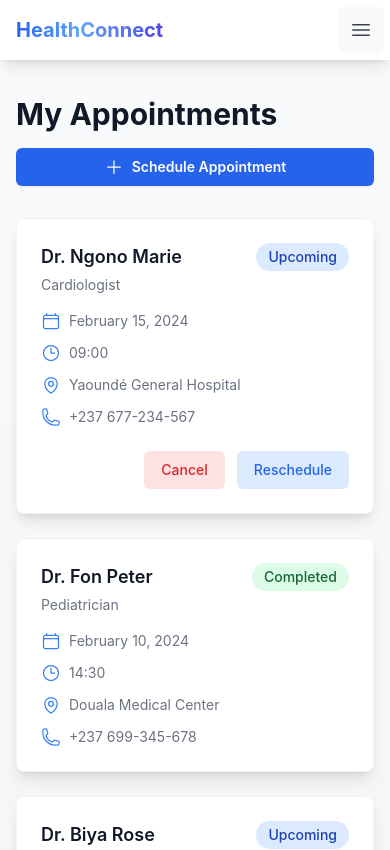
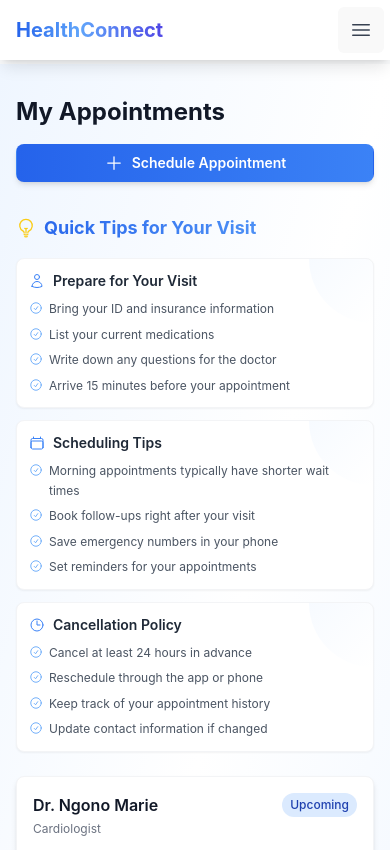
Before and after one commit to Esty-source/HSD-, a React (Vite) app in the folder health-service-directory/: page /appointments in a window 390 px wide. Shown: the top 850 px of the page. Built offline with nearby package versions, Linux system fonts and the light colour scheme.

Commit message:
quick tips

```diff
--- a/health-service-directory/src/pages/Appointments.jsx
+++ b/health-service-directory/src/pages/Appointments.jsx
@@ -8,6 +8,8 @@ import {
   PhoneIcon,
   PlusIcon,
   XMarkIcon,
+  LightBulbIcon,
+  CheckCircleIcon,
 } from '@heroicons/react/24/outline';
 
 const mockAppointments = [
@@ -52,6 +54,39 @@ const specialties = [
   "Orthopedics",
   "Dentistry",
   "Ophthalmology",
+];
+
+const quickTips = [
+  {
+    id: 1,
+    title: "Prepare for Your Visit",
+    tips: [
+      "Bring your ID and insurance information",
+      "List your current medications",
+      "Write down any questions for the doctor",
+      "Arrive 15 minutes before your appointment"
+    ]
+  },
+  {
+    id: 2,
+    title: "Scheduling Tips",
+    tips: [
+      "Morning appointments typically have shorter wait times",
+      "Book follow-ups right after your visit",
+      "Save emergency numbers in your phone",
+      "Set reminders for your appointments"
+    ]
+  },
+  {
+    id: 3,
+    title: "Cancellation Policy",
+    tips: [
+      "Cancel at least 24 hours in advance",
+      "Reschedule through the app or phone",
+      "Keep track of your appointment history",
+      "Update contact information if changed"
+    ]
+  }
 ];
 
 export default function Appointments() {
@@ -113,68 +148,99 @@ export default function Appointments() {
   };
 
   return (
-    <div className="min-h-screen bg-gradient-to-b from-gray-50 to-gray-100 py-8">
+    <div className="min-h-screen bg-gradient-to-br from-blue-50 via-white to-blue-50 py-8">
       <div className="mx-auto max-w-7xl px-4 sm:px-6 lg:px-8">
-        <div className="flex flex-col sm:flex-row sm:items-center sm:justify-between">
-          <h1 className="text-3xl font-bold text-gray-900 mb-4 sm:mb-0">My Appointments</h1>
+        <div className="flex flex-col sm:flex-row sm:items-center sm:justify-between mb-8">
+          <h1 className="text-2xl sm:text-3xl font-bold text-gray-900 mb-4 sm:mb-0">My Appointments</h1>
           <button
             onClick={() => setShowModal(true)}
-            className="flex items-center justify-center rounded-md bg-blue-600 px-4 py-2 text-sm font-semibold text-white shadow-sm hover:bg-blue-500 transition duration-150 ease-in-out transform hover:scale-105"
+            className="w-full sm:w-auto flex items-center justify-center rounded-lg bg-gradient-to-r from-blue-600 to-blue-500 px-4 sm:px-6 py-2 sm:py-3 text-sm sm:text-base font-semibold text-white shadow-md hover:from-blue-500 hover:to-blue-600 transform hover:scale-105 transition-all duration-200 ease-in-out"
           >
-            <PlusIcon className="mr-2 h-5 w-5" />
+            <PlusIcon className="h-5 w-5 mr-2" />
             Schedule Appointment
           </button>
         </div>
 
+        {/* Quick Tips Section */}
+        <div className="mt-4 sm:mt-6 mb-6 sm:mb-8">
+          <h2 className="text-lg sm:text-xl font-bold text-gray-900 flex items-center mb-4 bg-gradient-to-r from-blue-600 to-blue-400 bg-clip-text text-transparent">
+            <LightBulbIcon className="h-5 sm:h-6 w-5 sm:w-6 mr-2 text-yellow-400" />
+            Quick Tips for Your Visit
+          </h2>
+          <div className="grid gap-3 sm:gap-4 grid-cols-1 sm:grid-cols-2 lg:grid-cols-3">
+            {quickTips.map((section) => (
+              <div
+                key={section.id}
+                className="rounded-lg bg-white p-3 sm:p-4 shadow-sm hover:shadow-md transform hover:-translate-y-0.5 transition-all duration-300 ease-in-out border border-gray-100 relative overflow-hidden group"
+              >
+                <div className="absolute top-0 right-0 w-16 sm:w-20 h-16 sm:h-20 bg-gradient-to-br from-blue-50 to-transparent opacity-50 rounded-bl-full"></div>
+                <h3 className="text-sm sm:text-base font-semibold text-gray-800 mb-2 flex items-center">
+                  {section.id === 1 && <UserIcon className="h-4 w-4 mr-2 text-blue-500" />}
+                  {section.id === 2 && <CalendarIcon className="h-4 w-4 mr-2 text-blue-500" />}
+                  {section.id === 3 && <ClockIcon className="h-4 w-4 mr-2 text-blue-500" />}
+                  {section.title}
+                </h3>
+                <ul className="space-y-1.5 sm:space-y-2">
+                  {section.tips.map((tip, index) => (
+                    <li key={index} className="flex items-start group cursor-pointer">
+                      <CheckCircleIcon className="h-3.5 sm:h-4 w-3.5 sm:w-4 text-blue-400 mr-1.5 sm:mr-2 flex-shrink-0 mt-0.5 group-hover:text-blue-500 transition-colors duration-200" />
+                      <span className="text-xs sm:text-sm text-gray-600 leading-relaxed group-hover:text-gray-800 transition-colors duration-200">{tip}</span>
+                    </li>
+                  ))}
+                </ul>
+              </div>
+            ))}
+          </div>
+        </div>
+
         {/* Appointments List */}
-        <div className="mt-8 grid gap-6 sm:grid-cols-1 md:grid-cols-2 lg:grid-cols-3">
+        <div className="mt-6 sm:mt-8 grid gap-4 sm:gap-6 grid-cols-1 sm:grid-cols-2 lg:grid-cols-3">
           {appointments.map((appointment) => (
             <div
               key={appointment.id}
-              className="rounded-lg bg-white p-6 shadow-lg hover:shadow-xl transition-shadow duration-300 ease-in-out border border-gray-100"
+              className="rounded-lg bg-white p-4 sm:p-6 shadow-md hover:shadow-lg transition-shadow duration-300 ease-in-out border border-gray-100"
             >
               <div className="flex items-center justify-between">
-                <h3 className="text-lg font-semibold text-gray-900">
+                <h3 className="text-base sm:text-lg font-semibold text-gray-900">
                   {appointment.doctorName}
                 </h3>
                 <span
-                  className={`rounded-full px-3 py-1 text-sm font-medium ${
+                  className={`rounded-full px-2 sm:px-3 py-1 text-xs sm:text-sm font-medium ${
                     appointment.status === "upcoming"
                       ? "bg-blue-100 text-blue-800"
                       : "bg-green-100 text-green-800"
                   }`}
                 >
-                  {appointment.status.charAt(0).toUpperCase() +
-                    appointment.status.slice(1)}
+                  {appointment.status.charAt(0).toUpperCase() + appointment.status.slice(1)}
                 </span>
               </div>
-              <p className="mt-1 text-sm text-gray-500">{appointment.specialty}</p>
-              <div className="mt-4 space-y-3">
-                <div className="flex items-center text-sm text-gray-500 hover:text-gray-700">
-                  <CalendarIcon className="mr-2 h-5 w-5 text-blue-500" />
+              <p className="mt-1 text-xs sm:text-sm text-gray-500">{appointment.specialty}</p>
+              <div className="mt-4 space-y-2 sm:space-y-3">
+                <div className="flex items-center text-xs sm:text-sm text-gray-500 hover:text-gray-700">
+                  <CalendarIcon className="mr-2 h-4 sm:h-5 w-4 sm:w-5 text-blue-500" />
                   {format(new Date(appointment.date), "MMMM d, yyyy")}
                 </div>
-                <div className="flex items-center text-sm text-gray-500 hover:text-gray-700">
-                  <ClockIcon className="mr-2 h-5 w-5 text-blue-500" />
+                <div className="flex items-center text-xs sm:text-sm text-gray-500 hover:text-gray-700">
+                  <ClockIcon className="mr-2 h-4 sm:h-5 w-4 sm:w-5 text-blue-500" />
                   {appointment.time}
                 </div>
-                <div className="flex items-center text-sm text-gray-500 hover:text-gray-700">
-                  <MapPinIcon className="mr-2 h-5 w-5 text-blue-500" />
+                <div className="flex items-center text-xs sm:text-sm text-gray-500 hover:text-gray-700">
+                  <MapPinIcon className="mr-2 h-4 sm:h-5 w-4 sm:w-5 text-blue-500" />
                   {appointment.location}
                 </div>
-                <div className="flex items-center text-sm text-gray-500 hover:text-gray-700">
-                  <PhoneIcon className="mr-2 h-5 w-5 text-blue-500" />
+                <div className="flex items-center text-xs sm:text-sm text-gray-500 hover:text-gray-700">
+                  <PhoneIcon className="mr-2 h-4 sm:h-5 w-4 sm:w-5 text-blue-500" />
                   {appointment.phone}
                 </div>
               </div>
               {appointment.status === "upcoming" && (
-                <div className="mt-6 flex justify-end space-x-3">
-                  <button className="rounded-md bg-red-100 px-4 py-2 text-sm font-medium text-red-600 hover:bg-red-200 transition duration-150 ease-in-out">
+                <div className="mt-4 sm:mt-6 flex justify-end space-x-2 sm:space-x-3">
+                  <button className="rounded-md bg-red-100 px-3 sm:px-4 py-1.5 sm:py-2 text-xs sm:text-sm font-medium text-red-600 hover:bg-red-200 transition duration-150 ease-in-out">
                     Cancel
                   </button>
                   <button
                     onClick={() => handleReschedule(appointment)}
-                    className="rounded-md bg-blue-100 px-4 py-2 text-sm font-medium text-blue-600 hover:bg-blue-200 transition duration-150 ease-in-out"
+                    className="rounded-md bg-blue-100 px-3 sm:px-4 py-1.5 sm:py-2 text-xs sm:text-sm font-medium text-blue-600 hover:bg-blue-200 transition duration-150 ease-in-out"
                   >
                     Reschedule
                   </button>
```
